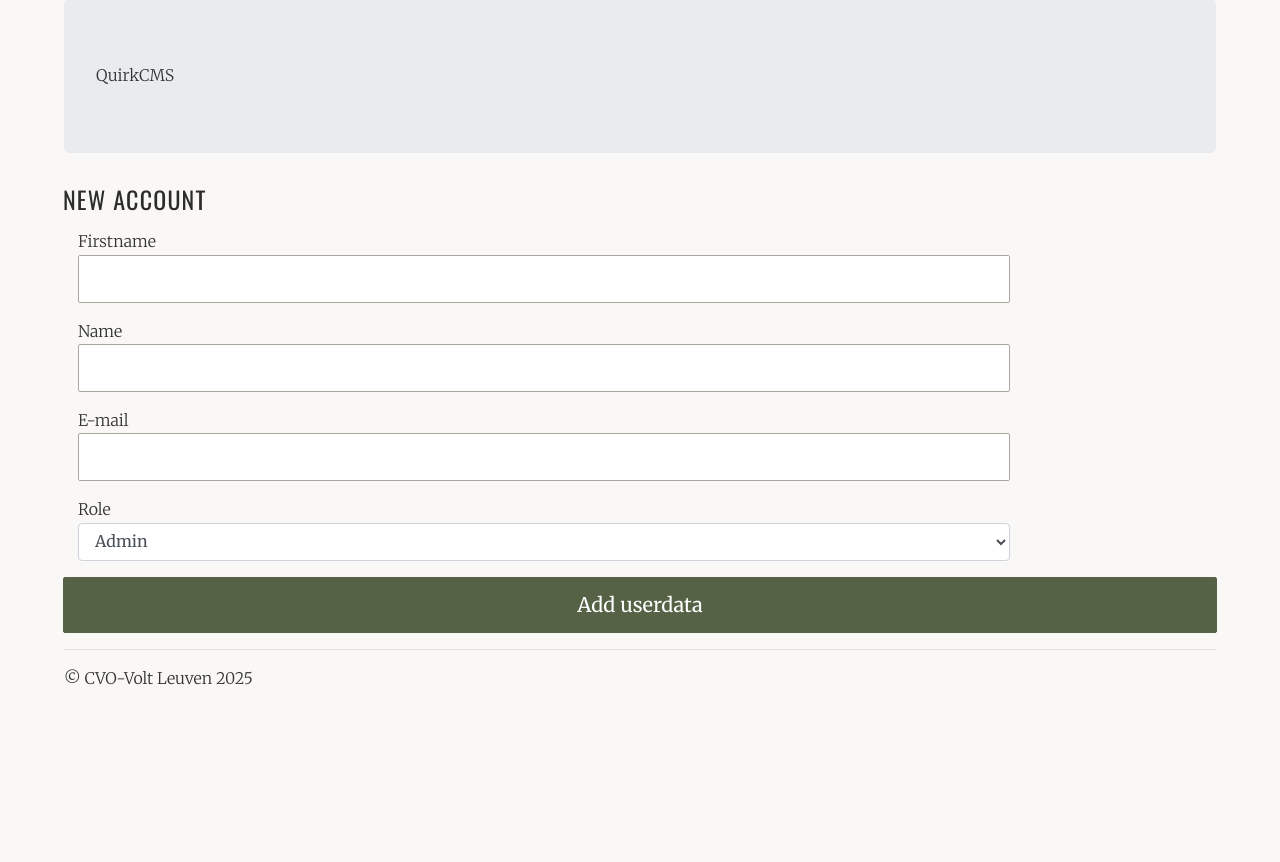
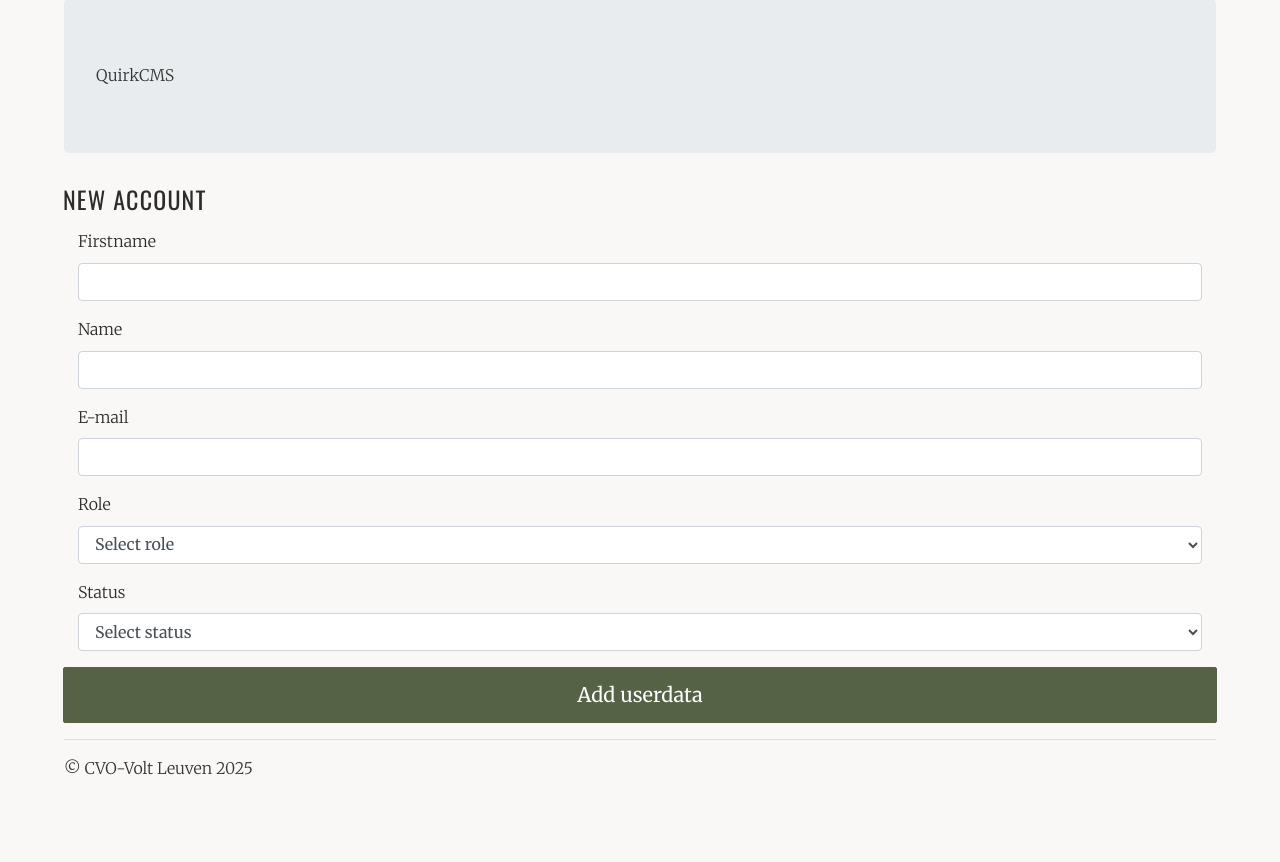
Before and after one commit to moonwitch/PHPClass, a PHP site: page /admin/manageAccounts/new.php in a window 1280 px wide. Shown: the part 123-985 px from the top of the page. Before the commit the page ends 808 px from the top, so only its background shows below. Run offline with PHP 8.4, Linux system fonts and the light colour scheme; the visitor is signed in with stand-in values (Sample User, id 1); some libraries are stand-ins or nearby versions.

Commit message:
Refactor account management: update login logic to return user object, enhance admin checks in account management, and improve form structure and validation

```diff
--- a/quirkcms/admin/classes/class.accountDB.php
+++ b/quirkcms/admin/classes/class.accountDB.php
@@ -98,7 +98,7 @@
             $record = $stmt->fetchObject("account");
 
             if ($record && password_verify($password, $record->password)) {
-                return true;
+                return $record; // Return the user object instead of true
             } else {
                 return false;
             }
--- a/quirkcms/admin/login/index.php
+++ b/quirkcms/admin/login/index.php
@@ -16,6 +16,7 @@ if (
 	/* if account is found -> user exists redirect to page */
 	if ($account) {
 		$_SESSION['user'] = $account;
+
 		header('Location: ../');
 		die("Already logged in");
 	} else {
--- a/quirkcms/admin/manageAccounts/new.php
+++ b/quirkcms/admin/manageAccounts/new.php
@@ -19,14 +19,14 @@ $accDB = new accountDB();
 // Add user when form is submitted
 if (isset($_POST['adduserdata'])) {
     if (
-        (isset($_POST['Firstname']) && !empty($_POST['Firstname'])) &&
-        (isset($_POST['Name']) && !empty($_POST['Name'])) &&
+        (isset($_POST['firstname']) && !empty($_POST['firstname'])) &&
+        (isset($_POST['name']) && !empty($_POST['name'])) &&
         (isset($_POST['email']) && !empty($_POST['email'])) &&
         (isset($_POST['role']) && !empty($_POST['role']))
     ) {
         $account = new account();
-        $account->firstname = $_POST['Firstname'];
-        $account->name = $_POST['Name'];
+        $account->firstname = $_POST['firstname'];
+        $account->name = $_POST['name'];
         $account->email = $_POST['email'];
         $account->password = "";
         $account->role = $_POST['role'];
@@ -46,47 +46,56 @@ require_once("../inc/header.php");
 
         <form action='' method='post'>
             <div class="form-group">
-                <div class="col-md-2">
-                    Firstname
-                </div>
-                <div class="col-md-10">
+                <div class="col-sm-12">
+                    <label>Firstname</label>
                     <div class="input-group">
-                        <input type="text" id="Firstname" name="Firstname" value="">
+                        <input type="text" name="firstname" value="" class="form-control" required>
                     </div>
                 </div>
             </div>
 
             <div class="form-group">
-                <div class="col-md-2">
-                    Name
-                </div>
-                <div class="col-md-10">
+                <div class="col-sm-12">
+                    <label>Name</label>
                     <div class="input-group">
-                        <input type="text" id="Name" name="Name" value="">
+                        <input type="text" id="Name" name="name" value="" class="form-control" required>
                     </div>
                 </div>
             </div>
 
             <div class="form-group">
-                <div class="col-md-2">
-                    E-mail
-                </div>
-                <div class="col-md-10">
+                <div class="col-sm-12">
+                    <label>E-mail</label>
+
                     <div class="input-group">
-                        <input type="text" id="email" name="email" value="">
+                        <input type="text" name="email" value="" class="form-control" required>
                     </div>
                 </div>
             </div>
 
             <div class="form-group">
-                <div class="col-md-2">
-                    Role
-                </div>
-                <div class="col-md-10">
+                <div class="col-sm-12">
+                    <label>Role</label>
+
                     <div class="input-group">
-                        <select name="role" id="role" class="form-control">
+                        <select name="role" id="role" class="form-control" required>
+                            <option value="">Select role</option>
                             <option value="admin">Admin</option>
                             <option value="user">User</option>
+                        </select>
+                    </div>
+                </div>
+            </div>
+
+            <div class="form-group">
+                <div class="col-sm-12">
+                    <label>Status</label>
+
+                    <div class="input-group">
+                        <select name="status" class="form-control" required>
+                            <option value="">Select status</option>
+                            <option value="active">Active</option>
+                            <option value="inactive">Inactive</option>
                         </select>
                     </div>
                 </div>
```
Also changed, not shown: quirkcms/admin/manageAccounts/changepassword.php (+11 -13 lines), quirkcms/admin/manageAccounts/edit.php (+15 -19 lines), quirkcms/admin/manageAccounts/index.php (+14 -1 lines), 3 other files.
